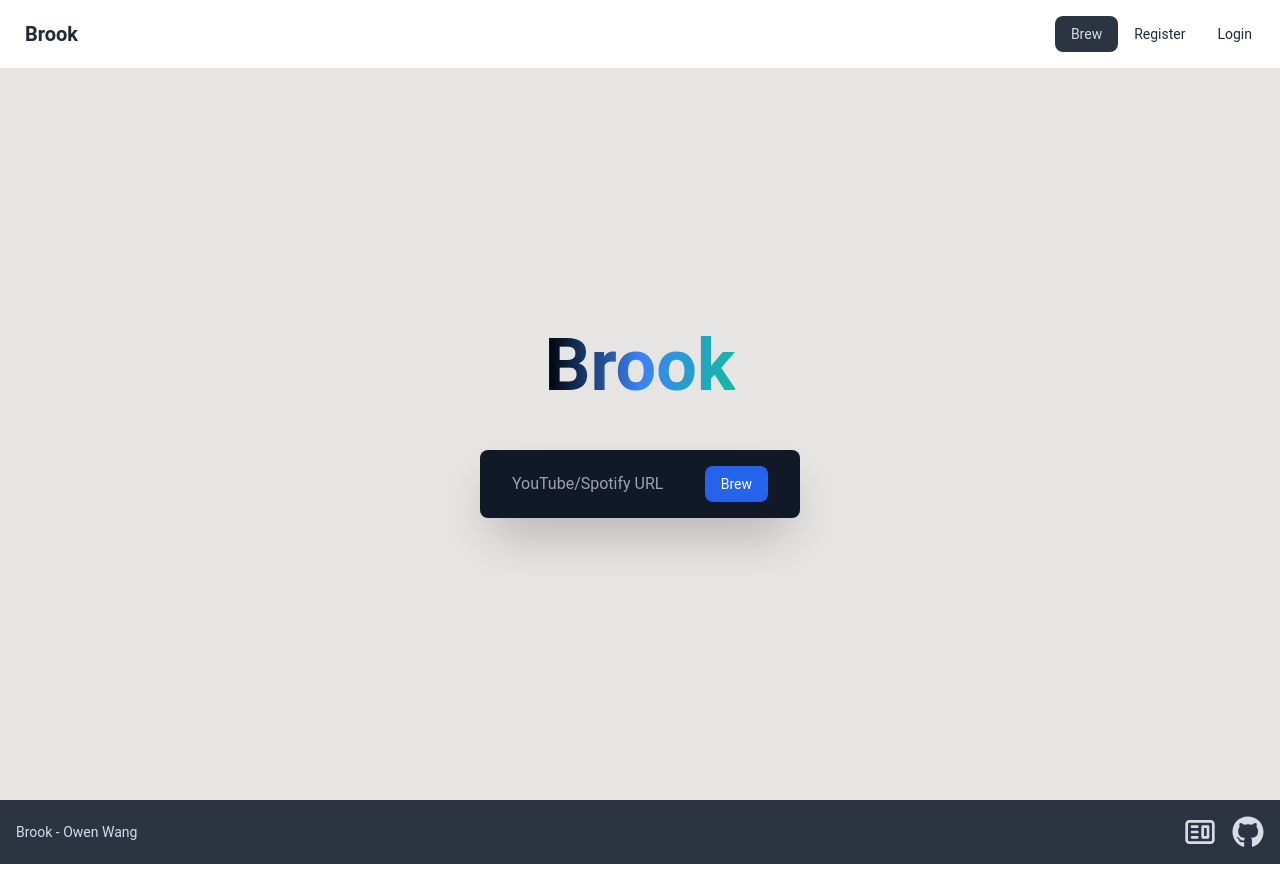
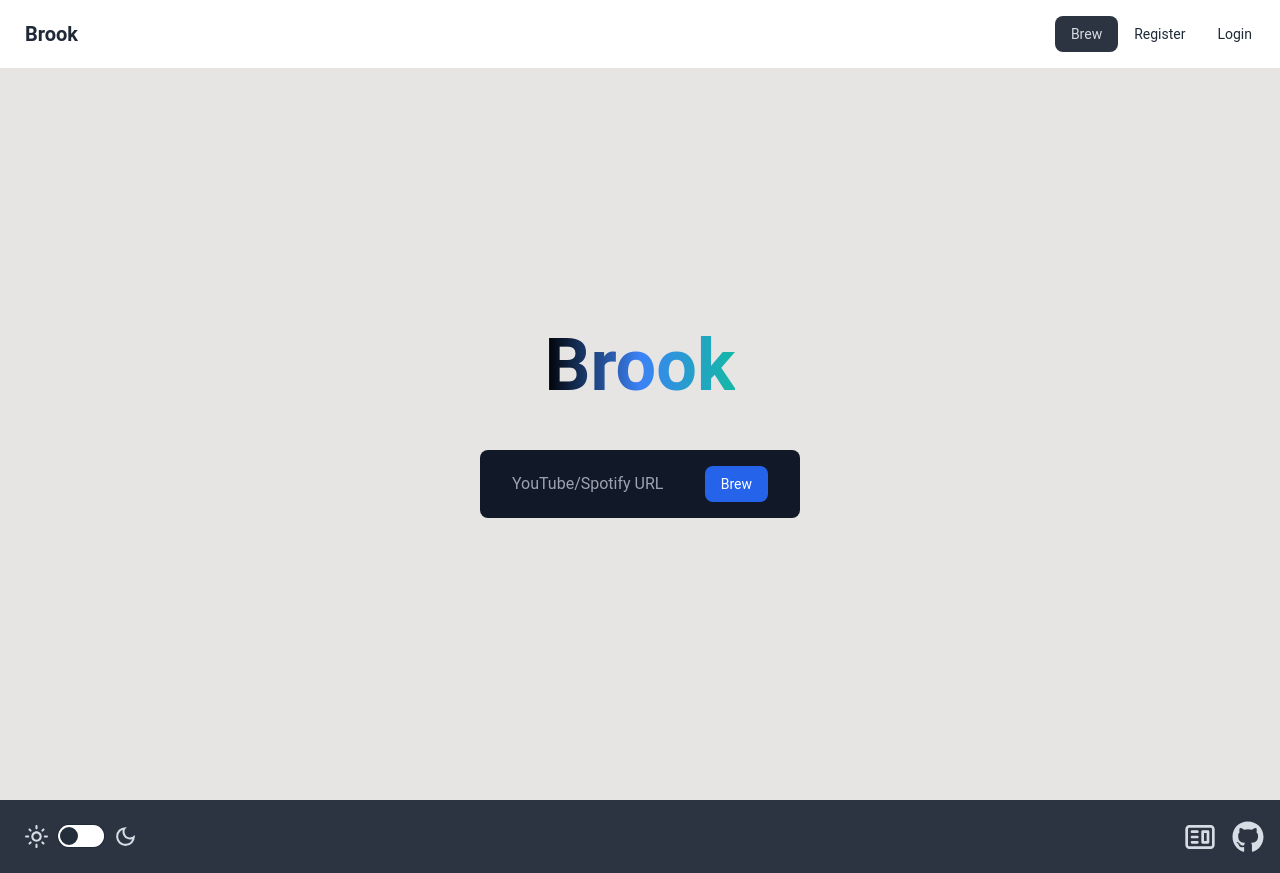
Before and after one commit to wang-owen/Brook, a React (Vite) app in the folder client/: page / in a window 1280 px wide. Built offline with nearby package versions, Linux system fonts and the light colour scheme; no server answers.

Commit message:
added dark mode & minor changes

```diff
--- a/client/src/components/BrewHero.tsx
+++ b/client/src/components/BrewHero.tsx
@@ -1,7 +1,9 @@
 import { useContext, useState } from "react";
 import { LoginContext } from "../App";
+import { ThemeContext } from "../layouts/MainLayout";
 
 const BrewHero = ({ brew }: { brew: (link: string) => void }) => {
+    const { theme } = useContext(ThemeContext);
     const { loggedIn } = useContext(LoginContext);
 
     const [link, setLink] = useState("");
@@ -17,23 +19,33 @@ const BrewHero = ({ brew }: { brew: (link: string) => void }) => {
     };
 
     const [inputHover, setInputHover] = useState(false);
-    const formClass = `bg-gray-900 rounded-lg p-3 py-2 shadow-2xl duration-1000 ${
-        inputHover ? "w-1/2" : "w-1/4 2xl:w-1/5"
+    const formClass = `bg-gray-900 rounded-lg p-3 py-2 duration-1000 ${
+        inputHover
+            ? theme === "light"
+                ? "w-1/2 shadow-2xl shadow-black"
+                : "w-1/2 shadow-2xl shadow-white"
+            : "w-1/4 2xl:w-1/5"
     }`;
     const inputBar = `absolute h-0 mt-9 border-white border-b-2 hover:w-full duration-1000 ease-in-out ${
         inputHover ? "w-full" : "w-0"
     }`;
 
-    const className = `flex bg-cover bg-no-repeat items-center ${
-        loggedIn ? "h-[60vh]" : "h-screen"
-    }`;
-
     return (
         <section>
-            <div className={className}>
+            <div
+                className={`flex bg-cover bg-no-repeat items-center ${
+                    loggedIn ? "h-[50vh]" : "h-screen"
+                }`}
+            >
                 <div className="w-full animate-fadeInFromBottom">
                     <div className="flex justify-center">
-                        <h1 className="m-12 text-7xl h-full bg-gradient-to-r from-black via-blue-500 to-teal-500 text-transparent bg-clip-text flex items-center font-semibold text-center hover:scale-110 duration-200">
+                        <h1
+                            className={`m-12 text-7xl h-full bg-gradient-to-r ${
+                                theme === "light"
+                                    ? "from-black via-blue-500 to-teal-500"
+                                    : "from-white via-blue-500 to-teal-400"
+                            } text-transparent bg-clip-text flex items-center font-semibold text-center hover:scale-110 duration-200`}
+                        >
                             Brook
                         </h1>
                     </div>
--- a/client/src/components/Footer.tsx
+++ b/client/src/components/Footer.tsx
@@ -1,11 +1,24 @@
+import { useContext } from "react";
+import { ThemeContext } from "../layouts/MainLayout";
 import { FaGithub } from "react-icons/fa";
 import { CgWebsite } from "react-icons/cg";
+import { MdOutlineLightMode, MdOutlineDarkMode } from "react-icons/md";
 
-const Footer = () => {
+const Footer = ({ toggleTheme }: { toggleTheme: () => void }) => {
+    const { theme } = useContext(ThemeContext);
     return (
         <footer className="footer items-center p-4 bg-neutral text-neutral-content">
             <aside className="items-center grid-flow-col">
-                <p>Brook - Owen Wang</p>
+                <label className="flex cursor-pointer gap-2 p-2">
+                    <MdOutlineLightMode size={25} />
+                    <input
+                        type="checkbox"
+                        className="toggle theme-controller"
+                        onChange={toggleTheme}
+                        checked={theme === "dark"}
+                    />
+                    <MdOutlineDarkMode size={25} />
+                </label>
             </aside>
             <nav className="grid-flow-col gap-4 md:place-self-center md:justify-self-end">
                 <a href="https://wangowen.com" target="_blank">
--- a/client/src/components/SavedPlaylist.tsx
+++ b/client/src/components/SavedPlaylist.tsx
@@ -4,6 +4,8 @@ import { Id, toast } from "react-toastify";
 import { FaDownload, FaTrash } from "react-icons/fa6";
 import { FaExternalLinkAlt } from "react-icons/fa";
 import { RxUpdate } from "react-icons/rx";
+import { useContext } from "react";
+import { ThemeContext } from "../layouts/MainLayout";
 
 const SavedPlaylist = ({
     playlist,
@@ -91,8 +93,13 @@ const SavedPlaylist = ({
         }
     };
 
+    const { theme } = useContext(ThemeContext);
     return (
-        <div className="card w-96 bg-base-100 shadow-2xl image-full hover:scale-105 duration-200">
+        <div
+            className={`card w-96 bg-base-100 hover:shadow-2xl image-full hover:scale-105 ${
+                theme === "dark" ? "hover:shadow-white" : "hover:shadow-black"
+            } duration-200`}
+        >
             <figure>
                 <img
                     src={playlist.thumbnail.toString()}
--- a/client/src/components/SavedPlaylists.tsx
+++ b/client/src/components/SavedPlaylists.tsx
@@ -41,7 +41,7 @@ const SavedPlaylists = ({
     return (
         <>
             <section>
-                <div className="m-4 grid grid-cols-3 2xl:grid-cols-4 gap-4 justify-evenly justify-items-center items-center content-center animate-fadeInFromLeft">
+                <div className="m-4 grid grid-cols-3 2xl:grid-cols-4 gap-8 justify-evenly justify-items-center items-center content-center animate-fadeInFromLeft">
                     {playlists.map((playlist) => (
                         <SavedPlaylist
                             key={playlist.playlist_id}
@@ -54,7 +54,7 @@ const SavedPlaylists = ({
                     ))}
                 </div>
                 <div className="my-10 text-center">
-                    <div className="flex justify-center border">
+                    <div className="flex justify-center">
                         <button
                             onClick={() => {
                                 const watchModal = document.getElementById(
@@ -83,11 +83,11 @@ const SavedPlaylists = ({
                                         type="url"
                                         placeholder="YouTube/Spotify Playlist URL"
                                         id="watch-input"
-                                        className="input input-bordered input-primary w-full max-w-xs mx-4"
+                                        className="input input-bordered input-primary w-full max-w-xs mr-6"
                                     />
                                     <button
                                         type="submit"
-                                        className="btn btn-primary mx-4"
+                                        className="btn btn-primary mr-4"
                                         onClick={() => {
                                             const watchModal =
                                                 document.getElementById(
--- a/client/src/layouts/MainLayout.tsx
+++ b/client/src/layouts/MainLayout.tsx
@@ -1,15 +1,33 @@
+import { useState, createContext } from "react";
 import { Outlet } from "react-router-dom";
 import { ToastContainer } from "react-toastify";
 import "react-toastify/dist/ReactToastify.css";
 import Navbar from "../components/Navbar";
 import Footer from "../components/Footer";
 
-const MainLayout = ({}: {}) => {
+export const ThemeContext = createContext({
+    theme: "light",
+    toggleTheme: () => {},
+});
+const MainLayout = () => {
+    const [theme, setTheme] = useState(
+        localStorage.getItem("theme") || "light"
+    );
+    const toggleTheme = () => {
+        localStorage.setItem("theme", theme === "light" ? "dark" : "light");
+        setTheme(theme === "light" ? "dark" : "light");
+    };
     return (
-        <div className="animate-fadeIn bg-stone-200">
-            <Navbar />
-            <Outlet />
-            <Footer />
+        <div
+            className={`animate-fadeIn ${
+                theme === "light" ? "bg-stone-200" : "bg-sky-950"
+            } duration-200`}
+        >
+            <ThemeContext.Provider value={{ theme, toggleTheme }}>
+                <Navbar />
+                <Outlet />
+                <Footer toggleTheme={toggleTheme} />
+            </ThemeContext.Provider>
             <ToastContainer newestOnTop />
         </div>
     );
```
Also changed, not shown: 1 other file (tests, documents, lock files or other folders).
